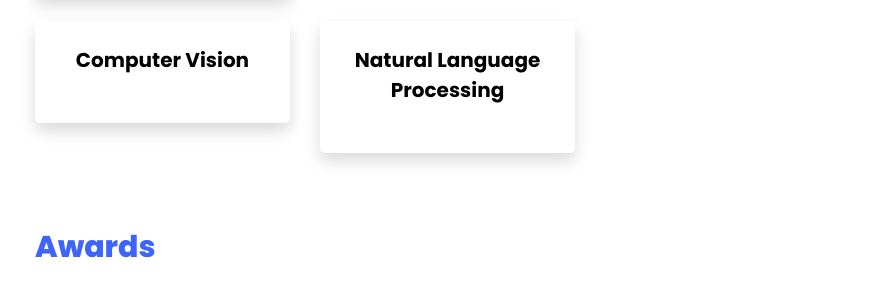
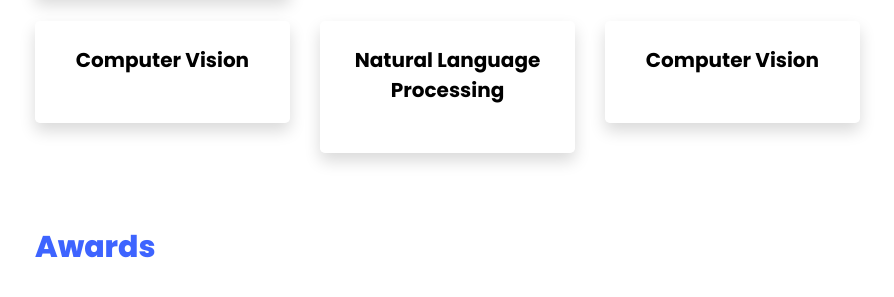
Before and after one commit to immu0001/My-Portfolio, a plain HTML site: page index.html in a window 1280 px wide. Shown: the part 8081-8378 px from the top of the page, without its empty margins (335-1229 px from the left). Drawn offline with Linux system fonts and the light colour scheme; files whose address does not match are found by name.

Commit message:
Skills content update-1

```diff
--- a/index.html
+++ b/index.html
@@ -611,6 +611,12 @@ Airflow.</p>
 						        <h2 class="h5 font-weight-bold text-center mb-4">Natural Language Processing</h2>
 
 
+						         </div></div>
+						      <div class="col-lg-4 mb-4">
+						      <div class="bg-white rounded-lg shadow p-4">
+						        <h2 class="h5 font-weight-bold text-center mb-4">Computer Vision</h2>
+
+
 					  	</div>
 
 
```
